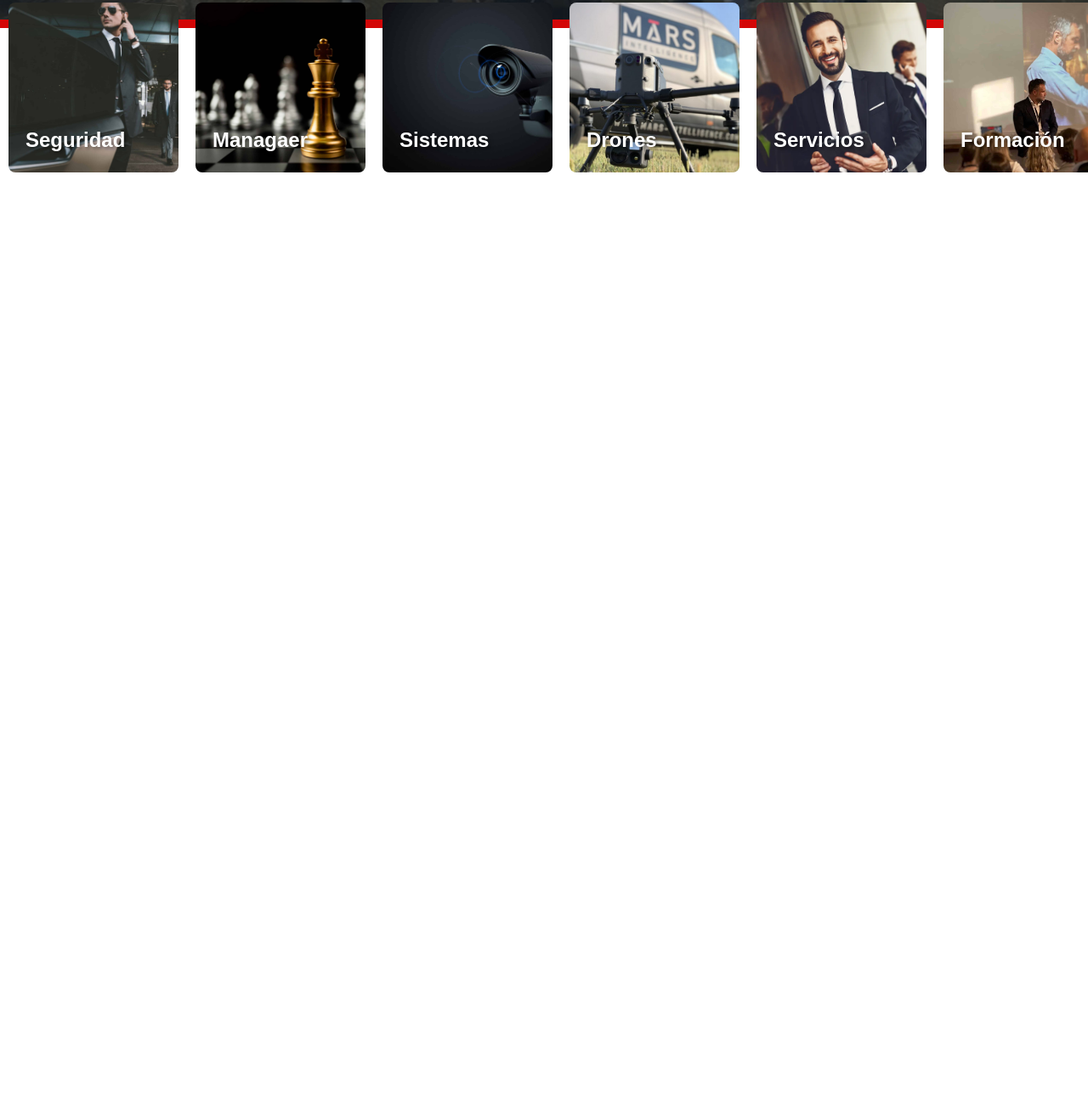
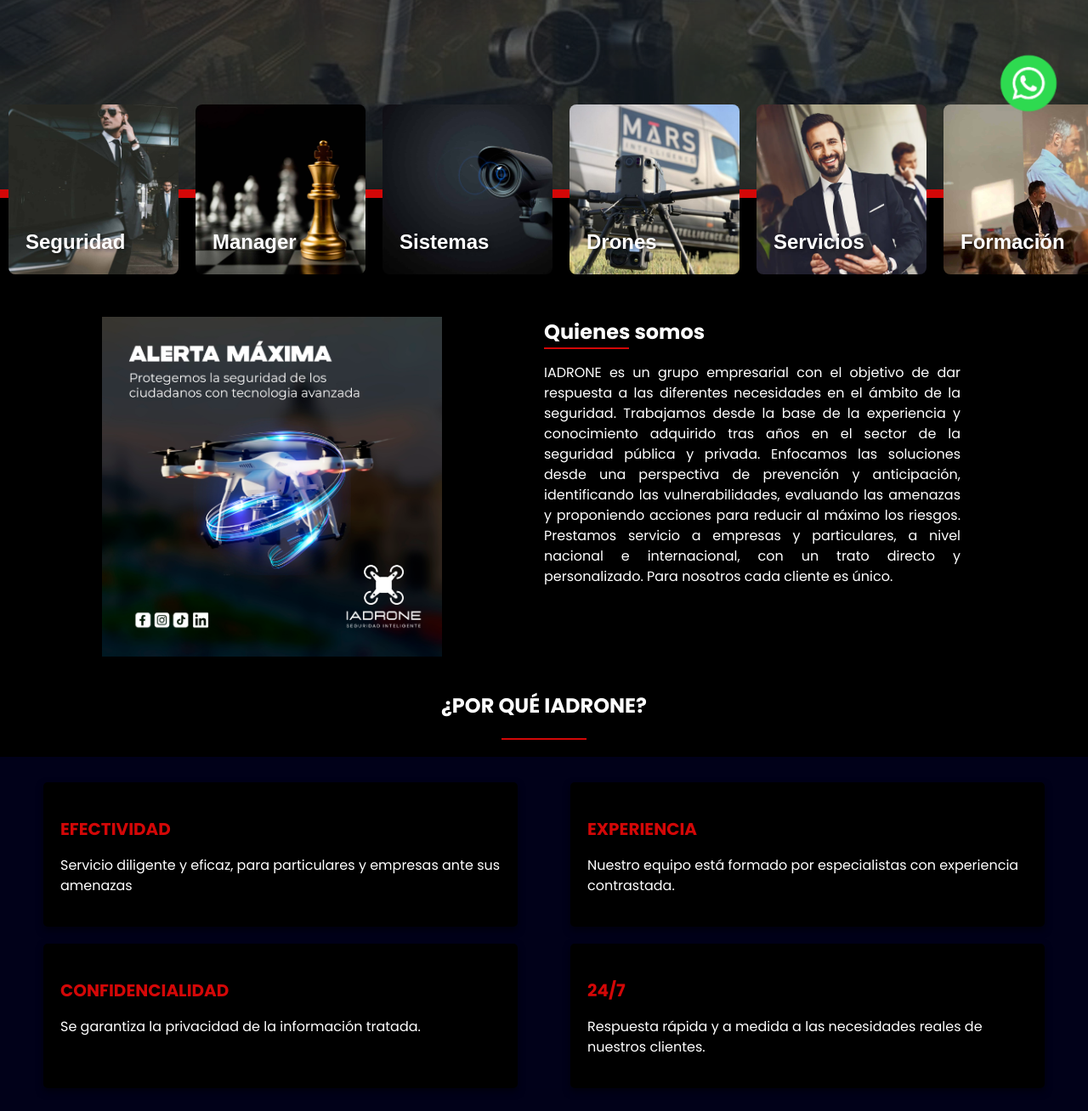
Before and after one commit to morenocode/iadrone, a plain HTML site: page index.html in a window 1280 px wide. Shown: the part 597-1905 px from the top of the page at 85% size. Before the commit the page ends 810 px from the top, so only its background shows below. Drawn offline with Linux system fonts and the light colour scheme.

Commit message:
ACTUAL MORENODRONE

```diff
--- a/css/style.css
+++ b/css/style.css
@@ -128,7 +128,7 @@
     background-image: url(../img/baner1.jpg);
     background-repeat: no-repeat;
     background-size: cover;
-    height: 620px;
+    height: 820px;
     position: relative;
     padding-top: 3rem;
     animation: animate 10s infinite;
@@ -203,6 +203,7 @@
 
 .main {
     border-top: 1rem solid var(--colorOrange);
+    background-color: black;
 }
 
 .servicios {
@@ -212,33 +213,33 @@
     justify-items: center;
     align-items: center;
     /* Agrega un espacio entre las tarjetas si es necesario */
-    margin-top: -4rem;
+    margin-top: -12rem;
     /* Ajusta según sea necesario */
     /* Agrega padding para compensar el margen negativo si es necesario */
 }
 
 .card1 {
-    background-image: url('/img/shutterstock_768847741-scaled.jpg');
+    background-image: url('../img/shutterstock_768847741-scaled.jpg');
 }
 
 .card2 {
-    background-image: url('/img/shutterstock_1823575601-scaled.jpg');
+    background-image: url('../img/shutterstock_1823575601-scaled.jpg');
 }
 
 .card3 {
-    background-image: url('/img/shutterstock_1478730752-scaled.jpg');
+    background-image: url('../img/shutterstock_1478730752-scaled.jpg');
 }
 
 .card4 {
-    background-image: url('/img/Dimensiones-personalizadas-1080x1080-px.jpeg');
+    background-image: url('../img/Dimensiones-personalizadas-1080x1080-px.jpeg');
 }
 
 .card5 {
-    background-image: url('/img/mars-intelligence-assets-1.webp');
+    background-image: url('../img/mars-intelligence-assets-1.webp');
 }
 
 .card6 {
-    background-image: url('/img/56266eb0-7a2a-423b-91b0-745d4d3ee46a.jpg');
+    background-image: url('../img/56266eb0-7a2a-423b-91b0-745d4d3ee46a.jpg');
 }
 
 .card {
@@ -288,3 +289,130 @@
     font-size: 24px;
     text-shadow: 2px 2px 4px rgba(0, 0, 0, 0.5);
 }
+
+
+/**nosotros**/
+
+.nosotros {
+    display: grid;
+    grid-template-columns: repeat(2, 1fr);
+    justify-items: center;
+    align-items: start;
+    margin: 4rem 0;
+    background-color: black;
+}
+
+.img-nosotros img {
+    width: 400px;
+}
+
+.titulo-nosotros {
+    margin-top: 0;
+    padding-right: 15rem;
+}
+
+.titulo-nosotros h2 {
+    margin: 0;
+    color: white;
+}
+
+.titulo-nosotros .linea {
+    margin: 0;
+}
+
+.titulo-nosotros p {
+    color: white;
+    text-align: justify;
+}
+
+
+/**nosotros**/
+
+.porque {
+    background-color: black;
+}
+
+.titulo-porque h2 {
+    background-color: black;
+    text-align: center;
+    color: white;
+}
+
+.beneficios {
+    display: flex;
+    justify-content: space-around;
+    flex-wrap: wrap;
+    padding: 20px;
+    background-color: #04043b6e;
+    margin-top: 2rem;
+    /* Fondo oscuro del contenedor */
+}
+
+.beneficio {
+    flex-basis: 45%;
+    /* Ajusta esto según el tamaño deseado y la respuesta del diseño */
+    background-color: #000;
+    color: white;
+    margin: 10px;
+    padding: 20px;
+    box-shadow: 0 4px 8px rgba(0, 0, 0, 0.5);
+    border-radius: 5px;
+    position: relative;
+}
+
+.beneficio h3 {
+    font-size: 20px;
+    text-transform: uppercase;
+    margin-bottom: 10px;
+    font-weight: bold;
+    position: relative;
+    padding-left: 0px;
+    color: #d30707;
+}
+
+.beneficio p {
+    font-size: 16px;
+    line-height: 1.5;
+}
+
+
+/**GALERIA**/
+
+.galeria {
+    display: grid;
+    grid-template-columns: repeat(3, 1fr);
+}
+
+
+/**WHATSAPP**/
+
+#whatsapp a {
+    background: none;
+    position: fixed;
+    top: 80%;
+    width: 110px;
+    right: 15px;
+    z-index: 9999;
+    transition: 0.5s;
+}
+
+#whatsapp a:hover {
+    position: fixed;
+    top: 80%;
+    width: 113px;
+    right: 15px;
+    z-index: 9999;
+}
+
+
+/**WHATSAPP**/
+
+@media (max-width: 768px) {
+    #whatsapp a {
+        background: none;
+        position: fixed;
+        top: 88%;
+        width: 90px;
+        right: 15px;
+    }
+}
--- a/index.html
+++ b/index.html
@@ -32,7 +32,7 @@
                     <a href="#">Equipos</a>
                     <a href="#">Servicios</a>
                     <a href="#">Contact</a>
-                    <a class="whatsapp">whatsapp</a>
+                    <a href="https://wa.me/51980927995" class="whatsapp">whatsapp</a>
                 </nav>
             </div>
 
@@ -54,7 +54,7 @@
             </div>
 
             <div class="card card2">
-                <h1>Managaer</h1>
+                <h1>Manager</h1>
             </div>
 
             <div class="card card3">
@@ -73,10 +73,67 @@
                 <h1>Formación</h1>
             </div>
         </section>
+
+        <section class="nosotros">
+            <div class="img-nosotros">
+                <img src="./img/somos.jpg" alt="">
+            </div>
+
+            <div class="titulo-nosotros">
+                <h2>Quienes somos</h2>
+                <div class="linea"></div>
+                <p>IADRONE es un grupo empresarial con el objetivo de dar respuesta a las diferentes necesidades en el ámbito de la seguridad. Trabajamos desde la base de la experiencia y conocimiento adquirido tras años en el sector de la seguridad pública
+                    y privada. Enfocamos las soluciones desde una perspectiva de prevención y anticipación, identificando las vulnerabilidades, evaluando las amenazas y proponiendo acciones para reducir al máximo los riesgos. Prestamos servicio a empresas
+                    y particulares, a nivel nacional e internacional, con un trato directo y personalizado. Para nosotros cada cliente es único.</p>
+            </div>
+
+        </section>
+
+        <section class="porque">
+            <div class="titulo-porque">
+                <h2>¿POR QUÉ IADRONE?</h2>
+                <div class="linea"></div>
+            </div>
+
+            <div class="beneficios">
+                <div class="beneficio">
+                    <h3>Efectividad</h3>
+                    <p>Servicio diligente y eficaz, para particulares y empresas ante sus amenazas</p>
+                </div>
+
+                <div class="beneficio">
+                    <h3>Experiencia</h3>
+                    <p>Nuestro equipo está formado por especialistas con experiencia contrastada.</p>
+                </div>
+
+                <div class="beneficio">
+                    <h3>Confidencialidad</h3>
+                    <p>Se garantiza la privacidad de la información tratada.</p>
+                </div>
+
+                <div class="beneficio">
+                    <h3>24/7</h3>
+                    <p>Respuesta rápida y a medida a las necesidades reales de nuestros clientes.</p>
+                </div>
+            </div>
+
+
+        </section>
+
     </main>
 
+    <section class="galeria">
+        <img src="./img/galeria1.jpeg" alt="">
+        <img src="./img/galeria2.png" alt="">
+        <img src="./img/galeria3.jpeg" alt="">
+    </section>
 
 
+    <!--WHATSAPP-->
+    <section id="whatsapp" class="py-2">
+        <a href="https://wa.me/51980927995"><img src="img/whatsaap1.png" alt=""></a>
+    </section>
+    <!--WHATSAPP-->
 
 </body>
 
```
Also changed, not shown: img/galeria1.jpeg (added), img/galeria2.png (added), img/galeria3.jpeg (added), img/somos.jpg (added), img/whatsaap1.png (added).
